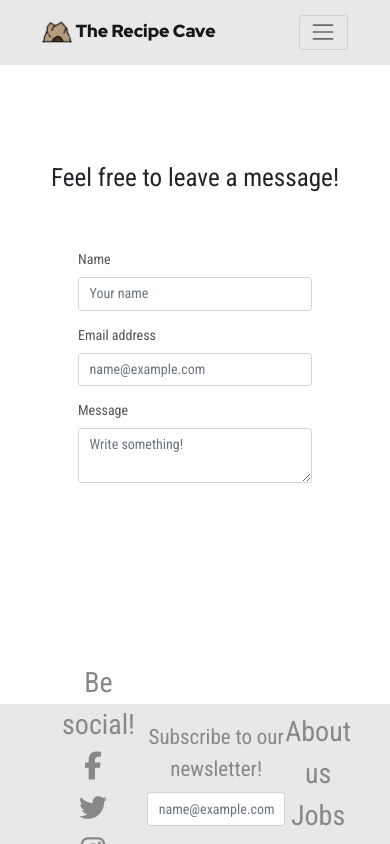
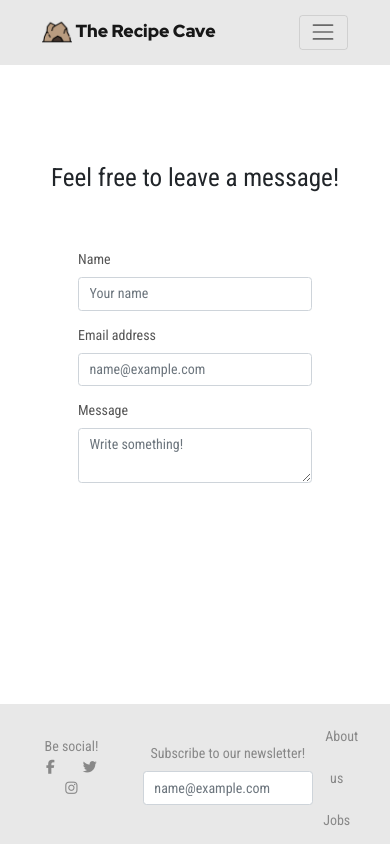
Before and after one commit to hejmi/recipe-cave, a React (Create React App) app: page /contact in a window 390 px wide. Built offline with nearby package versions, Linux system fonts and the light colour scheme.

Commit message:
footer responsivity and hover effects

```diff
--- a/src/App.css
+++ b/src/App.css
@@ -152,7 +152,7 @@ body {
     flex-direction: column;
     text-align: center;
     justify-content: center;
-	padding-left: 10%;
+    padding-left: 5%;
 }
 
 .footer-socials .text {
@@ -182,14 +182,20 @@ body {
 .fa-facebook-f:hover {
     color: #3b5998;
     animation: swing 0.5s infinite;
+    font-size: 3rem;
+    transition: 0.2s;
 }
 .fa-twitter:hover {
     color: #00aced;
     animation: swing 0.5s infinite;
+    font-size: 3rem;
+    transition: 0.2s;
 }
 .fa-instagram:hover {
     color: #54362c;
     animation: swing 0.5s infinite;
+    font-size: 3rem;
+    transition: 0.2s;
 }
 
 .footer-nav {
@@ -199,7 +205,7 @@ body {
     list-style: none;
     font-size: 2rem;
     text-align: center;
-	padding-right: 10%;
+    padding-right: 5%;
 }
 
 .footer-nav li a:link,
@@ -208,6 +214,11 @@ body {
 .social-links li a:visited {
     color: #888;
     text-decoration: none;
+}
+
+.footer-nav li a:hover {
+    font-size: 2.5rem;
+    transition: 0.2s;
 }
 
 .newsletter {
@@ -345,6 +356,37 @@ body {
         width: 200px;
         height: 200px;
     }
+
+    .footer-socials {
+        padding: 0;
+        text-align: center;
+    }
+
+    .footer-socials .text,
+    .footer-socials li {
+        font-size: 1.5rem;
+    }
+
+    .footer-nav li a {
+        font-size: 1.5rem;
+        padding-right: 10px;
+    }
+
+    .newsletter {
+        font-size: 1rem;
+    }
+
+    .footer-nav li a:hover {
+        font-size: 2rem;
+        transition: 0.2s;
+    }
+
+    .fa-facebook-f:hover,
+    .fa-twitter:hover,
+    .fa-instagram:hover {
+        font-size: 2rem;
+        transition: 0.2s;
+    }
 }
 @media screen and (max-width: 500px) {
     .grid-list {
@@ -363,6 +405,28 @@ body {
     .title {
         text-align: center;
         margin-left: 0;
+    }
+
+    .footer-socials .text,
+    .footer-socials li {
+        padding-left: 0;
+        font-size: 1rem;
+    }
+
+    .footer-nav li a {
+        font-size: 1rem;
+    }
+
+    .footer-nav li a:hover {
+        font-size: 1.5rem;
+        transition: 0.2s;
+    }
+
+    .fa-facebook-f:hover,
+    .fa-twitter:hover,
+    .fa-instagram:hover {
+        font-size: 1.5rem;
+        transition: 0.2s;
     }
 }
 @media screen and (max-width: 420px) {
```
Lines whose indentation alone changed are shown as unchanged.
